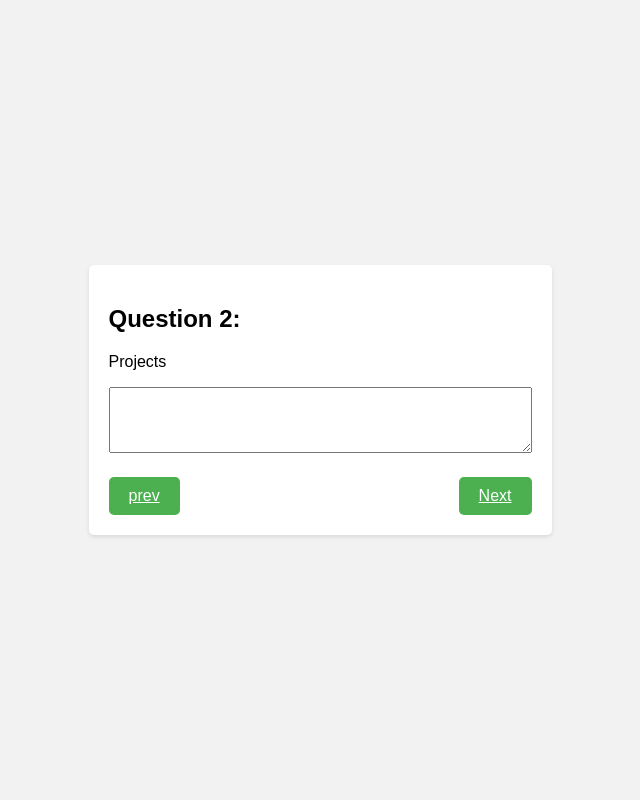
After one commit to AleksandarHaralampiev/teenovator, a Django app: template bebetter/templates/forum_pages/Q2_proj.html in a window 1280 px wide. The commit adds this page. Shown: the whole page, without its empty margins (320-960 px from the left). Run offline with Django 5.2, Linux system fonts and the light colour scheme; the template is opened without the code that fills it, so the values that code supplies are empty.

Commit message:
com message

```diff
--- /dev/null
+++ b/bebetter/static/scripts.js
@@ -0,0 +1,13 @@
+function saveBioAndNavigate() {
+    // Get the user's bio from the textarea
+    var bio = document.getElementById('bio').value;
+
+    // Print the bio to the console
+    console.log('User Bio:', bio);
+
+    console.log("User Bio:");
+
+    // Save the bio to local storage
+    localStorage.setItem('userBio', bio);
+    console.log('Bio saved to local storage.');
+}
--- /dev/null
+++ b/bebetter/static/styles.css
@@ -0,0 +1,47 @@
+/* styles.css */
+body {
+    font-family: Arial, sans-serif;
+    margin: 0;
+    padding: 0;
+    background-color: #f2f2f2;
+}
+
+.container {
+    display: flex;
+    justify-content: center;
+    align-items: center;
+    height: 100vh;
+    background-color: #f2f2f2;
+}
+
+.questionnaire {
+    max-width: 600px;
+    padding: 20px;
+    background-color: #fff;
+    box-shadow: 0 2px 4px rgba(0, 0, 0, 0.1);
+    border-radius: 5px;
+}
+
+.question {
+    margin-bottom: 20px;
+}
+
+.button-group {
+    display: flex;
+    justify-content: space-between;
+    margin-top: 20px;
+}
+
+.button {
+    padding: 10px 20px;
+    background-color: #4CAF50;
+    color: white;
+    border: none;
+    border-radius: 5px;
+    cursor: pointer;
+    transition: background-color 0.3s ease;
+}
+
+.button:hover {
+    background-color: #45a049;
+}
--- /dev/null
+++ b/bebetter/templates/forum_pages/Q2_proj.html
@@ -0,0 +1,31 @@
+<!DOCTYPE html>
+<html lang="en">
+<head>
+    <meta charset="UTF-8">
+    <meta name="viewport" content="width=device-width, initial-scale=1.0">
+
+    <link rel="stylesheet" href="../../static/styles.css">
+    <title>BeBetter Recommendation System</title>
+    <script src="../../static/scripts.js" defer></script>
+</head>
+<body>
+
+<div class="container">
+    <div class="questionnaire">
+        <div class="question">
+            <h2>Question 2:</h2>
+            <p>Projects</p>
+            <!-- Add input or textarea for user response -->
+            <textarea id="bio" rows="4" cols="50"></textarea>
+        </div>
+
+        <div class="button-group">
+            <!-- Link to the next question or the next section -->
+            <a class="button" href="Q1_Bio.html">prev</a>
+            <a class="button" href="Q3_Cert.html" onclick="saveBioAndNavigate()">Next</a>
+        </div>
+    </div>
+</div>
+
+</body>
+</html>
--- a/bebetter/templates/index.html
+++ b/bebetter/templates/index.html
@@ -109,12 +109,12 @@
 <body>
     <div id="header-container">
         <div id="logo">
-            <img src="./assets/BeBetterjpeg.jpeg" alt="Logo">
+            <img src="../static/logo.png" alt="Logo">
         </div>
         <div id="title">Be Better</div>
     </div>
     <div id="account">
-        <img src="./assets/BeBetterjpeg.jpeg" alt="Account">
+        <img src="../static/logo.png" alt="Account">
     </div>
     <div id="content">
         <div id="lessons">
@@ -147,7 +147,7 @@
             </ul>
         </div>
         <div id="video-container">
-            <video id="video" src="./assets/BeBetterjpeg.jpeg" controls></video>
+            <video id="video" src="../static/Lesson1.mp4" controls></video>
             <div id="video-title">Video Title</div>
 
         </div>
```
Also changed, not shown: bebetter/static/forum_style.css (added, +61 -0 lines), bebetter/templates/forum.html (deleted, +0 -84 lines), bebetter/templates/forum_pages/Q1_Bio.html (added, +30 -0 lines), bebetter/templates/forum_pages/Q3_Cert.html (added, +31 -0 lines), bebetter/templates/forum_pages/Q4_jobs.html (added, +32 -0 lines), bebetter/templates/forum_pages/Q5_Target.html (added, +32 -0 lines), bebetter/static/logo.png (added), 1 other file.
